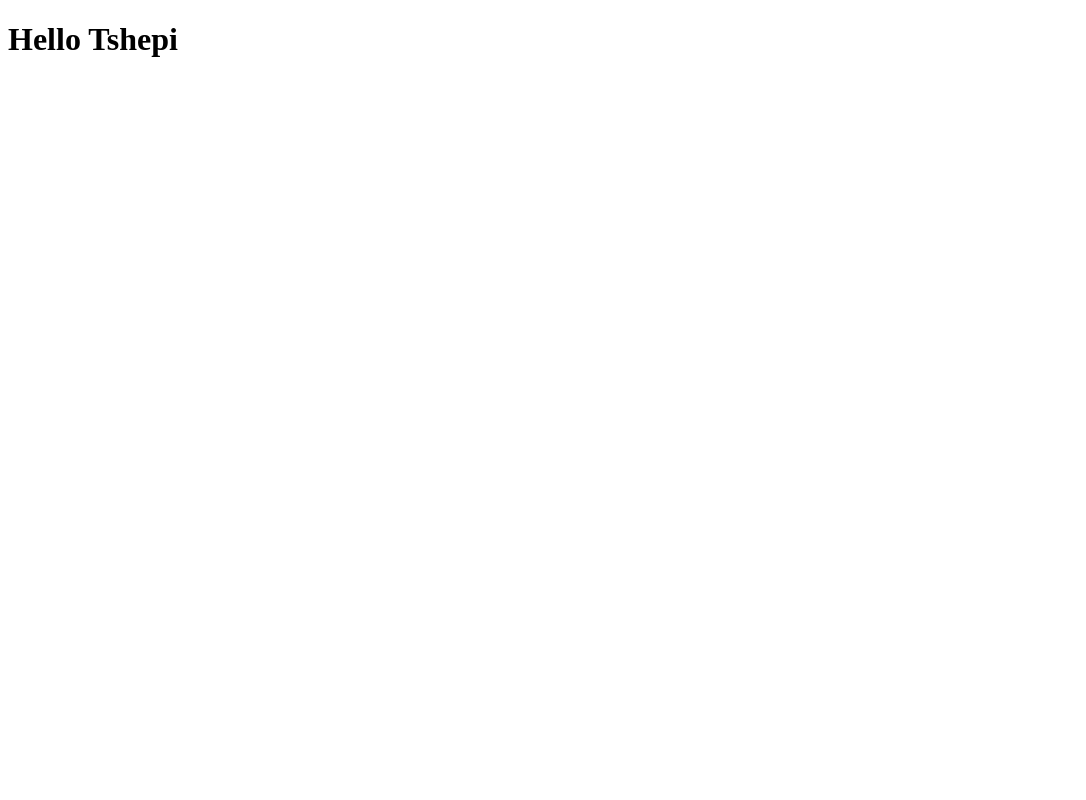
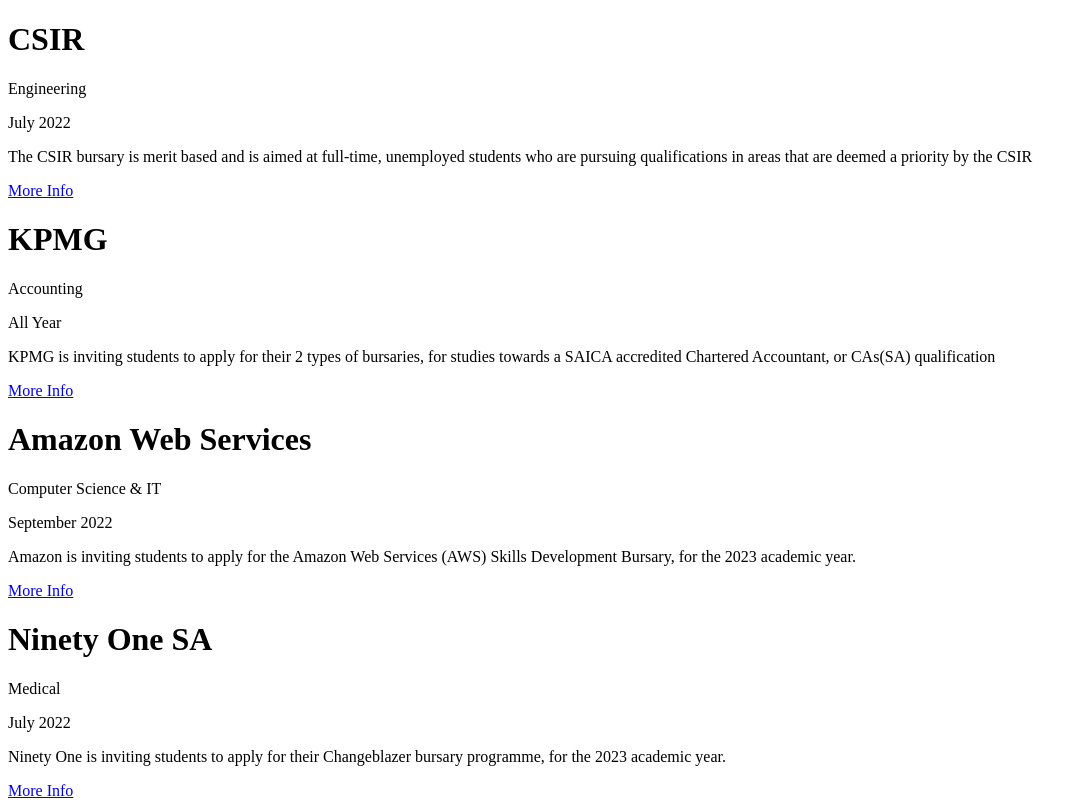
Before and after one commit to tshepi-tech/find_bursariesza, a React (Create React App) app: page / in a window 1280 px wide. Shown: the top 800 px of the page, without its empty margins (0-1086 px from the left). Built offline with nearby package versions, Linux system fonts and the light colour scheme.

Commit message:
bursaries are listed. preparing for filter and search

```diff
--- a/src/App.jsx
+++ b/src/App.jsx
@@ -1,8 +1,13 @@
+//NPM packages
+
+//Project files
+import Dashboard from "Components/Dashboard";
+
 export default function  App () {
 
   return (
     <div className="App">
-      <h1>Hello Tshepi</h1>
+     <Dashboard />
     </div>
   );
 }
--- /dev/null
+++ b/src/Components/BursaryItem.jsx
@@ -0,0 +1,22 @@
+//NPM packages
+
+//Project files
+
+export default function BursaryItem({item}) {
+
+const {company,category,dueDate,detail,link,schoolLevel}= item;
+
+
+console.log(schoolLevel.highschool)
+
+  return (
+    <div> <h1>{company}</h1>
+    <p>{category}</p>
+    <p>{dueDate}</p>
+  <p>{detail}</p>
+  <a href={link}>More Info</a>
+
+</div>
+
+  )
+}
--- /dev/null
+++ b/src/Components/BursaryList.jsx
@@ -0,0 +1,14 @@
+//NPM packages
+
+//Profile files
+import bursaries from "../Data/bursaries.json";
+import BursaryItem from "./BursaryItem"
+
+export default function BursaryList() {
+
+    const bursaryList = bursaries.map((item)=>(<BursaryItem key={item.id} item={item}/> ))
+
+  return (
+    <div>{bursaryList}</div>
+  )
+}
--- /dev/null
+++ b/src/Components/Dashboard.jsx
@@ -0,0 +1,12 @@
+//NPM packages
+
+//Project files
+import BursaryList from "./BursaryList.jsx"
+
+export default function Dashboard() {
+
+
+  return (
+   <BursaryList/>
+  )
+}
```
